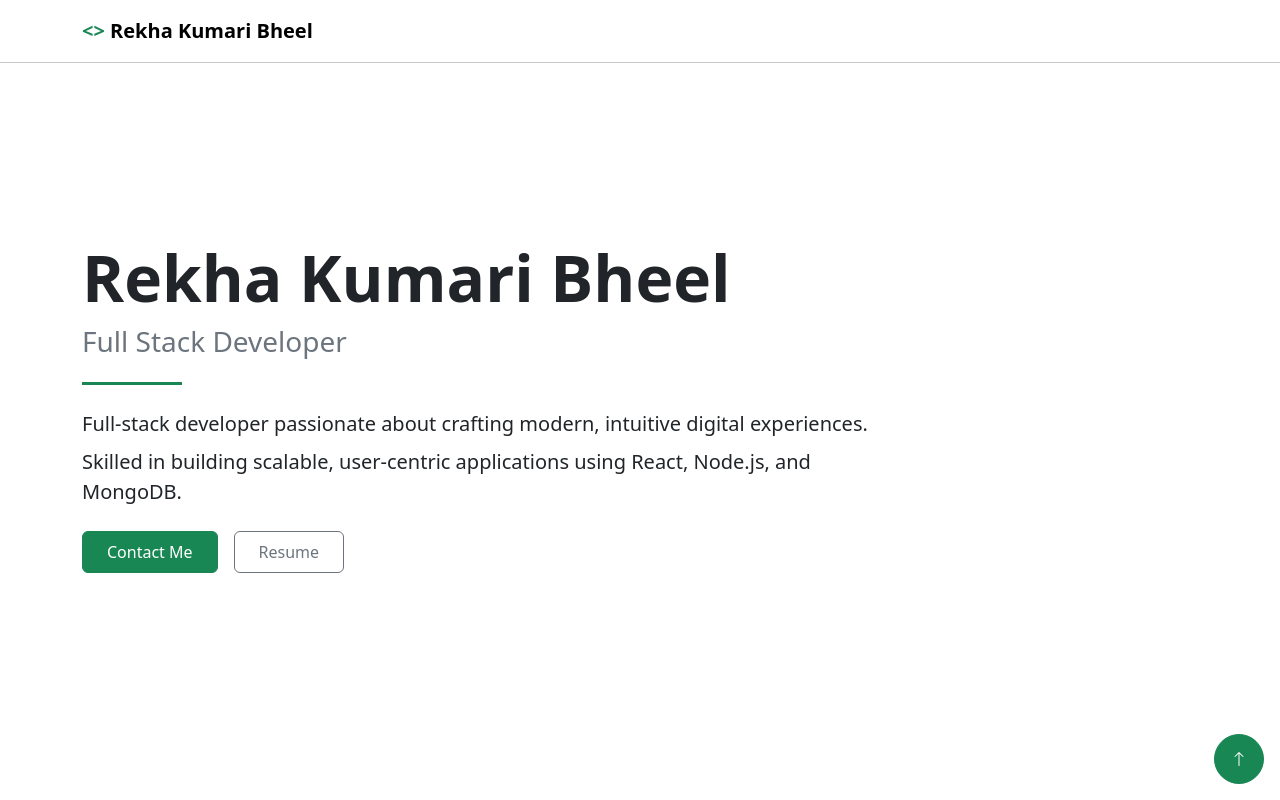
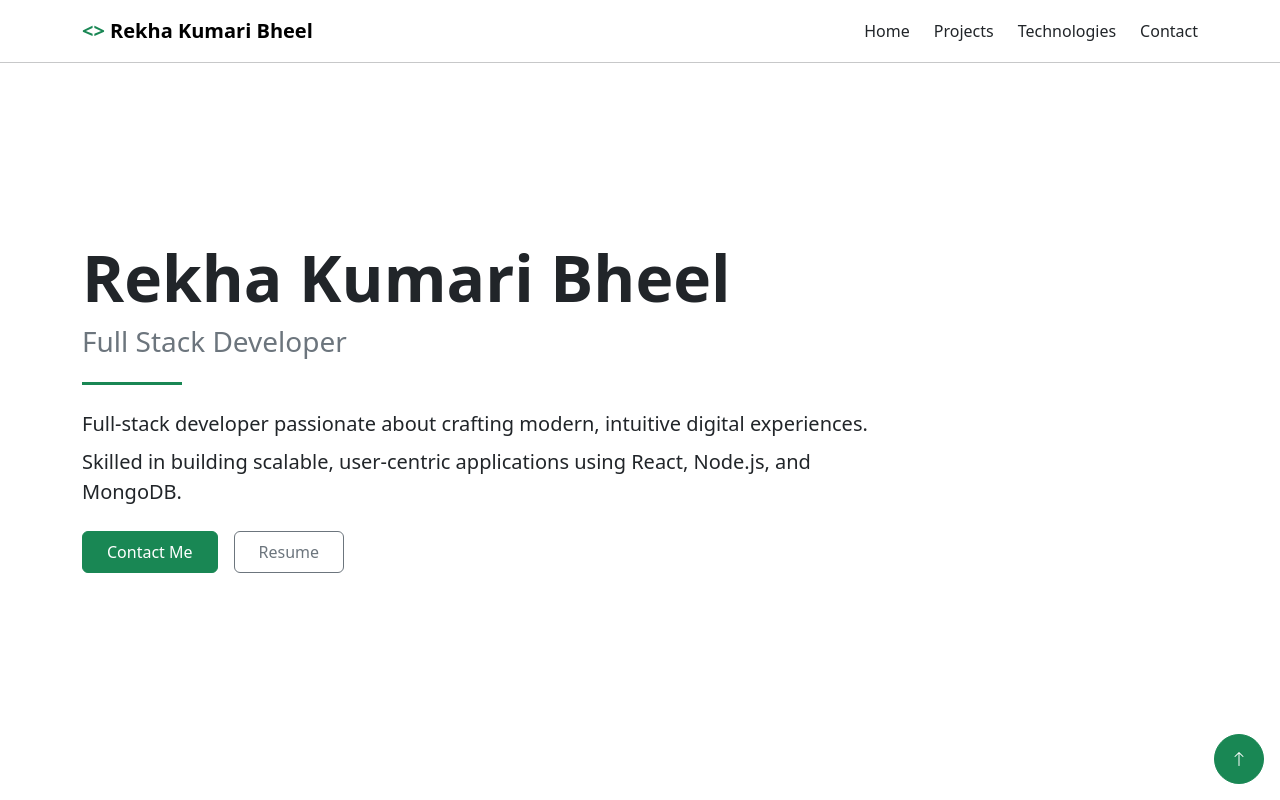
Before and after one commit to Rekhakumari28/rekha-portfolio, a React (Vite) app: page / in a window 1280 px wide. Shown: the top 800 px of the page. Built offline with nearby package versions, Linux system fonts and the light colour scheme.

Commit message:
Added HashLinks in Navbar

```diff
--- a/src/components/Header.jsx
+++ b/src/components/Header.jsx
@@ -1,11 +1,56 @@
-import { HashLink } from 'react-router-hash-link';
-export function Header(){
-    return(
-        <nav className="py-3 fixed-top">
-          <div className='container '>
-    <div className='fw-bold fs-5'><HashLink to="#hero" className='text-decoration-none text-black'><span className='text-success'>{"<>"}</span> Rekha Kumari Bheel</HashLink></div>
-    </div>
-    <hr />
-  </nav>
-    )
+import { useEffect, useState } from "react";
+import { HashLink } from "react-router-hash-link";
+export function Header() {
+  const [scrolled, setScrolled] = useState(false);
+
+  useEffect(() => {
+    const onScroll = () => {
+      setScrolled(window.scrollY > 20);
+    };
+    window.addEventListener("scroll", onScroll);
+    return () => window.removeEventListener("scroll", onScroll);
+  }, []);
+  return (
+    <nav className={`py-3 fixed-top ${scrolled ? "bg-white shadow-sm" : ""}`}>
+      <div className="container d-flex justify-content-between align-items-center ">
+        <div className="fw-bold fs-5">
+          <HashLink to="#hero" className="text-decoration-none text-black">
+            <span className="text-success">{"<>"}</span> Rekha Kumari Bheel
+          </HashLink>
+        </div>
+         <input type="checkbox" id="nav-toggle" className="d-none" />
+      <label htmlFor="nav-toggle" className="d-lg-none fs-3">
+        &#9776;
+      </label>
+
+      <ul className="d-none d-lg-flex gap-4 mb-0 list-unstyled">
+        <li>
+          <HashLink className="text-decoration-none text-dark" to="#hero">
+           Home
+          </HashLink>
+        </li>
+
+        <li>
+          <HashLink className="text-decoration-none text-dark" to="#projects">
+            Projects
+          </HashLink>
+        </li>
+         <li>
+          <HashLink className="text-decoration-none text-dark" to="#technologies">
+            Technologies
+          </HashLink>
+        </li>
+        <li>
+          <HashLink className="text-decoration-none text-dark" to="#contact">
+            Contact
+          </HashLink>
+        </li>
+      </ul>
+
+      </div>
+
+
+      {scrolled ? "" : <hr />}
+    </nav>
+  );
 }
--- a/src/components/Technologies.jsx
+++ b/src/components/Technologies.jsx
@@ -10,8 +10,8 @@ function Technologies() {
     // "Python Basic",
   ];
   return (
-    <section id="technologies" className="py-5">
-      <div className="container py5">
+    <section id="technologies" className="py-5 ">
+      <div className="container py-5">
         <div className="mb-5">
           <h2 className="display-4 fw-bold">Technologies</h2>
           <p className="fs-5 text-secondary">
```
